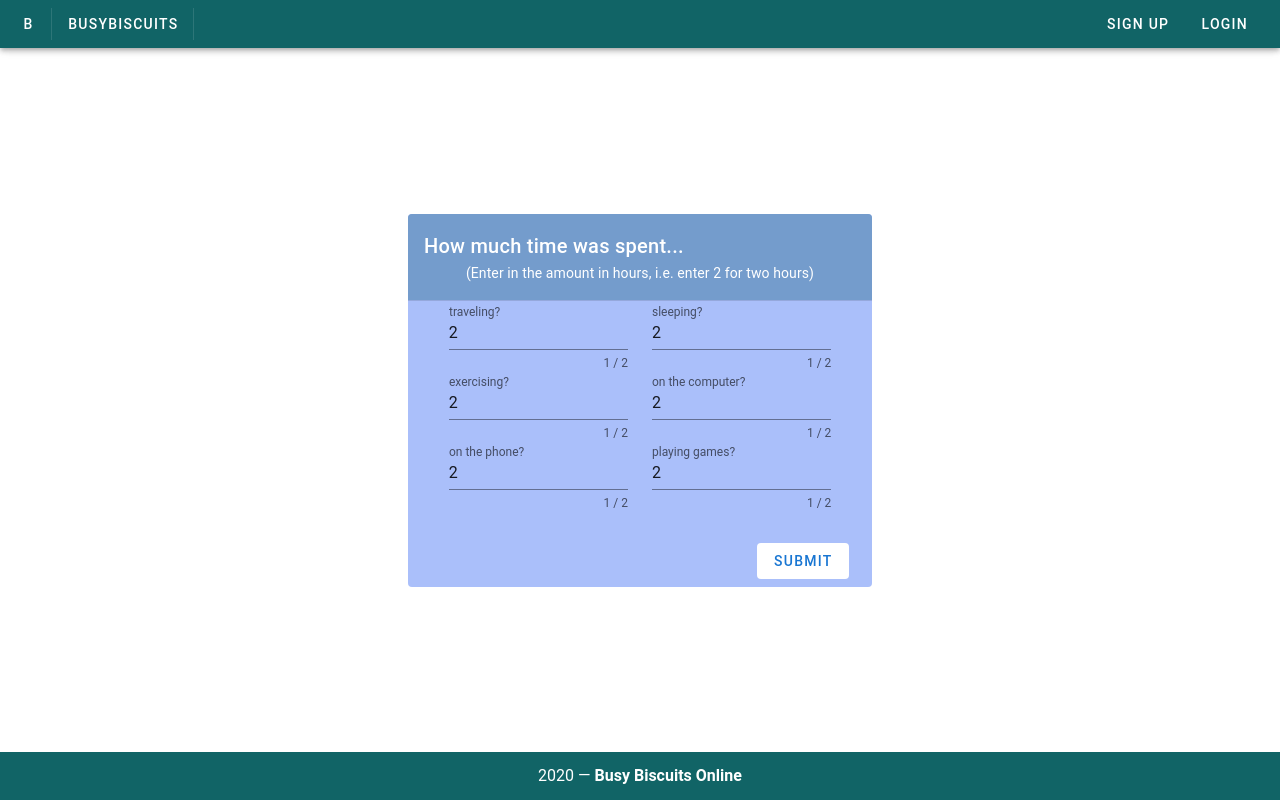
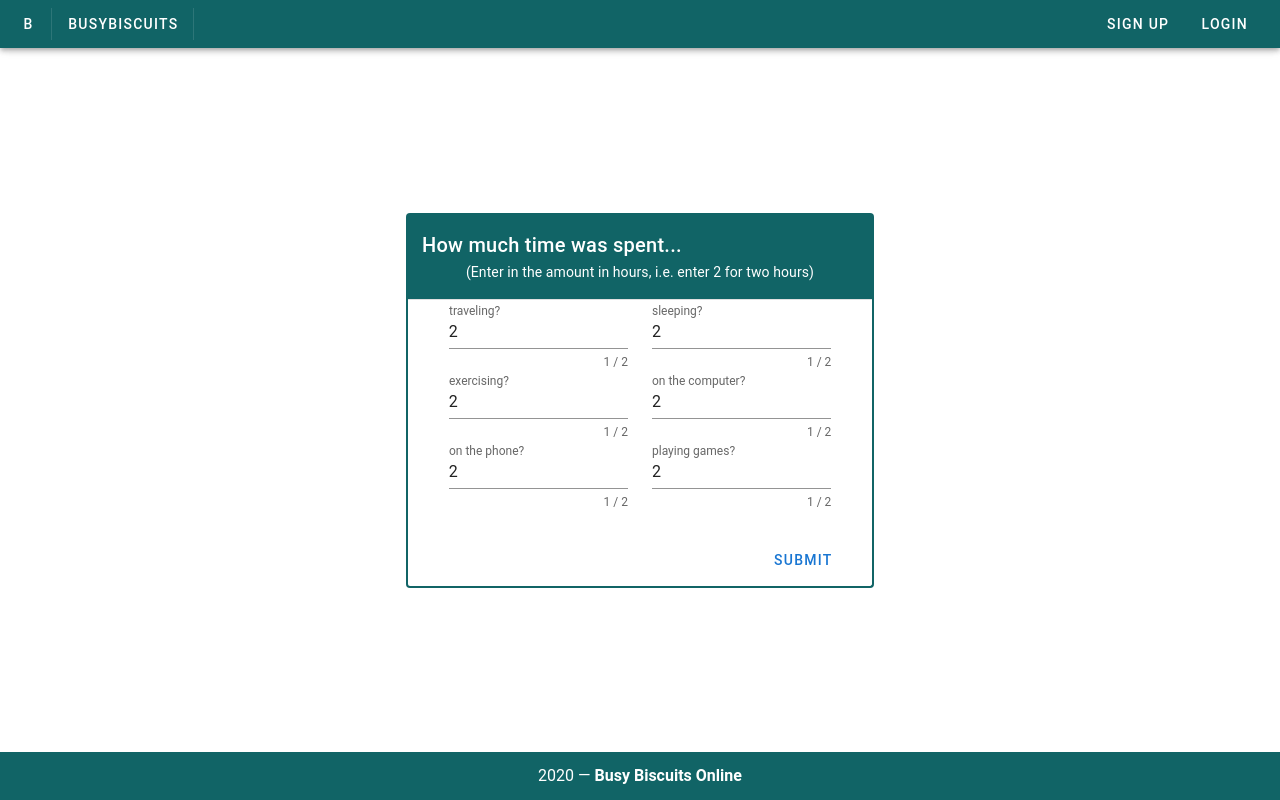
Before and after one commit to melkaj/BusyBiscuits, a Vue app in the folder client/: page /time-spent-entry in a window 1280 px wide. Built offline with nearby package versions, Linux system fonts and the light colour scheme.

Commit message:
Changed the color of the form and added a border

```diff
--- a/client/src/views/Forms/FormTimeSpent.vue
+++ b/client/src/views/Forms/FormTimeSpent.vue
@@ -1,7 +1,7 @@
 <template>
     <v-container class="fill-height justify-center" fluid>
 
-        <v-card style="background: #aabffa;" flat>
+        <v-card style="background: white;" flat>
             <v-card-title class="form-card-heading">
                 How much time was spent...
             </v-card-title>
@@ -11,7 +11,7 @@
 
             <v-divider></v-divider>
 
-            <v-form ref="form">
+            <v-form ref="form" class="form-border">
                 <v-row align="center" justify="center">
 
 
@@ -168,8 +168,12 @@ export default {
 
 <style scoped>
 .form-card-heading {
-    background: #749CCC;
-    /* background: #116466; */
+    background: #116466;
     color:white !IMPORTANT;
 }
+.form-border {
+    border-left: 2px solid #116466;
+    border-bottom: 2px solid #116466;
+    border-right: 2px solid #116466;
+}
 </style>
```
Also changed, not shown: 2 other files (tests, documents, lock files or other folders).
